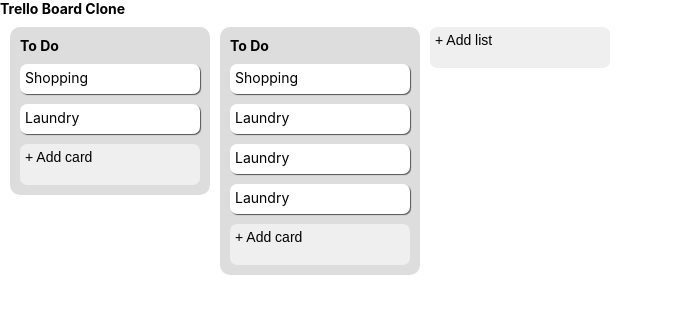
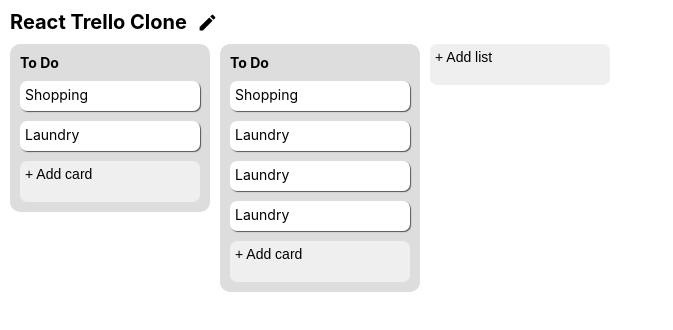
Before and after one commit to WillHoward95/react-trello-clone-2, a React (Create React App) app: page / in a window 1280 px wide. Shown: the top 330 px of the page, without its empty margins (0-673 px from the left). Built offline with nearby package versions, Linux system fonts and the light colour scheme.

Commit message:
added board title and made it editable

```diff
--- a/package.json
+++ b/package.json
@@ -3,6 +3,10 @@
   "version": "0.1.0",
   "private": true,
   "dependencies": {
+    "@emotion/react": "^11.11.1",
+    "@emotion/styled": "^11.11.0",
+    "@mui/icons-material": "^5.11.16",
+    "@mui/material": "^5.13.5",
     "@reduxjs/toolkit": "^1.9.5",
     "@testing-library/jest-dom": "^5.16.5",
     "@testing-library/react": "^13.4.0",
--- a/src/App.css
+++ b/src/App.css
@@ -17,7 +17,6 @@
   min-width: 200px;
   overflow: initial;
   border-radius: 10px;
-  height: inherit;
 }
 
 .card {
@@ -74,3 +73,27 @@
   color: white;
   background-color: rgb(66, 141, 70);
 }
+
+.boardTitleContainer {
+  display: flex;
+  margin: 10px 0px 0px 10px;
+  align-items: center;
+}
+
+.boardTitle {
+  font-size: 20px;
+  margin-right: 10px;
+}
+
+.boardTitleInput {
+  font-size: 20px;
+  font-weight: bold;
+  margin: 10px 0px 0px 10px;
+  resize: none;
+  overflow: hidden;
+  outline: none;
+  border: none;
+  border-radius: 7px;
+  height: 23px;
+  width: 150px;
+}
--- a/src/components/NavBar.jsx
+++ b/src/components/NavBar.jsx
@@ -1,10 +1,11 @@
-import TeamMembers from "./NavBar Components/TeamMembers";
-import LoginSettings from "./NavBar Components/LoginSettings";
+import TeamMembers from "./NavBar_Components/TeamMembers";
+import LoginSettings from "./NavBar_Components/LoginSettings";
+import BoardTitle from "./NavBar_Components/BoardTitle";
 
 const NavBar = () => {
   return (
     <>
-      <h1>Trello Board Clone</h1>
+      <BoardTitle />
       <TeamMembers />
       <LoginSettings />
     </>
--- /dev/null
+++ b/src/components/NavBar_Components/BoardTitle.jsx
@@ -0,0 +1,51 @@
+import { useSelector, useDispatch } from "react-redux";
+import EditIcon from "@mui/icons-material/Edit";
+import {
+  selectBoardTitleBoolean,
+  setBoardTitleBoolean,
+  setBoardTitle,
+  selectBoardTitle,
+} from "../../features/TrelloBoard/trelloBoardSlice";
+
+const BoardTitle = () => {
+  const dispatch = useDispatch();
+  const boardTitleBoolean = useSelector(selectBoardTitleBoolean);
+  const boardTitle = useSelector(selectBoardTitle);
+
+  if (boardTitleBoolean) {
+    return (
+      <div className="boardTitle">
+        <textarea
+          className="boardTitleInput"
+          autoFocus
+          onInput={(e) => {
+            dispatch(setBoardTitle(e.target.value));
+          }}
+          onBlur={() => {
+            dispatch(setBoardTitleBoolean());
+          }}
+        >
+          {boardTitle}
+        </textarea>
+        <EditIcon
+          onClick={() => {
+            dispatch(setBoardTitleBoolean());
+          }}
+        />
+      </div>
+    );
+  }
+
+  return (
+    <div className="boardTitleContainer">
+      <h1 className="boardTitle">{boardTitle}</h1>
+      <EditIcon
+        onClick={() => {
+          dispatch(setBoardTitleBoolean());
+        }}
+      />
+    </div>
+  );
+};
+
+export default BoardTitle;
--- a/src/features/TrelloBoard/trelloBoardSlice.js
+++ b/src/features/TrelloBoard/trelloBoardSlice.js
@@ -87,6 +87,12 @@
         listEnd.cards.splice(droppableIndexEnd, 0, ...card);
       }
     },
+    setBoardTitleBoolean: (state) => {
+      state.boardTitleBoolean = !state.boardTitleBoolean;
+    },
+    setBoardTitle: (state, action) => {
+      state.boardTitle = action.payload;
+    },
   },
 });
 
@@ -98,6 +104,8 @@
   setNewListText,
   setListTitleInput,
   sort,
+  setBoardTitleBoolean,
+  setBoardTitle,
 } = trelloBoardSlice.actions;
 
 export const selectLists = (state) => state.trelloBoard.board;
@@ -105,5 +113,8 @@
 export const selectFormList = (state) => state.trelloBoard.openFormList;
 export const selectListTitleInput = (state) => state.trelloBoard.listTitleInput;
 export const selectNewCardText = (state) => state.trelloBoard.newCardText;
+export const selectBoardTitleBoolean = (state) =>
+  state.trelloBoard.boardTitleBoolean;
+export const selectBoardTitle = (state) => state.trelloBoard.boardTitle;
 
 export default trelloBoardSlice.reducer;
--- a/src/initialState.js
+++ b/src/initialState.js
@@ -1,4 +1,6 @@
 export const initialState = {
+  boardTitle: "React Trello Clone",
+  boardTitleBoolean: false,
   openFormList: false,
   openFormCard: [false, false],
   board: [
```
Also changed, not shown: src/components/NavBar_Components/LoginSettings.jsx (renamed from src/components/NavBar Components/LoginSettings.jsx), src/components/NavBar_Components/TeamMembers.jsx (renamed from src/components/NavBar Components/TeamMembers.jsx), 1 other file (tests, documents, lock files or other folders).
